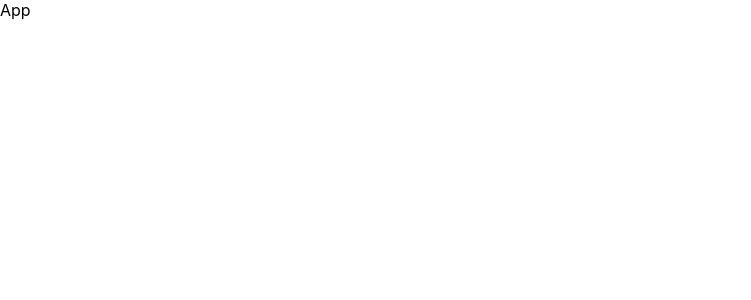
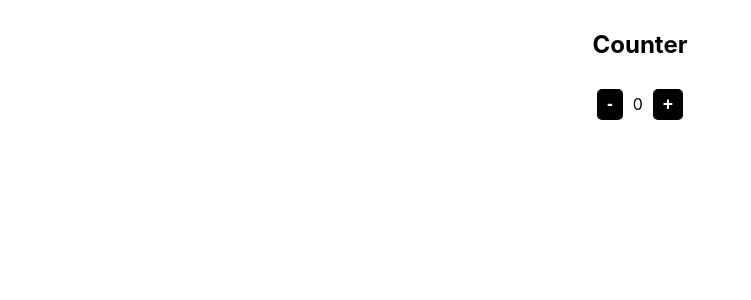
Before and after one commit to MirkoDC-Aesys/ReactReduxToolkit, a React (Create React App) app: page / in a window 1280 px wide. Shown: the top 300 px of the page, without its empty margins (0-751 px from the left). Built offline with nearby package versions, Linux system fonts and the light colour scheme.

Commit message:
add Button component. Add Counter component

```diff
--- a/src/App.js
+++ b/src/App.js
@@ -1,7 +1,9 @@
+import Counter from './components/Counter'
+
 function App() {
   return (
     <div>
-      App
+      <Counter />
     </div>
   );
 }
--- /dev/null
+++ b/src/components/Button.jsx
@@ -0,0 +1,6 @@
+import React from 'react'
+import styles from './Button.module.css'
+
+export default function Button({ onClick, children }) {
+    return <button className={styles.btn} onClick={onClick}>{children}</button>
+}
--- /dev/null
+++ b/src/components/Button.module.css
@@ -0,0 +1,12 @@
+.btn {
+    background-color: #000;
+    color: #fff;
+    border-radius: 5px;
+    font-weight: bold;
+    padding: 5px 10px;
+    outline: none;
+    border: 0;
+    margin: 10px;
+    font-size: 1.1rem;
+    cursor: pointer;
+}
--- /dev/null
+++ b/src/components/Counter.jsx
@@ -0,0 +1,15 @@
+import React from 'react'
+import Button from './Button'
+
+export default function Counter() {
+    return (
+        <section>
+            <h2>Counter</h2>
+            <div>
+                <Button>-</Button>
+                <span>0</span>
+                <Button>+</Button>
+            </div>
+        </section>
+    )
+}
--- a/src/index.css
+++ b/src/index.css
@@ -11,3 +11,10 @@ code {
   font-family: source-code-pro, Menlo, Monaco, Consolas, 'Courier New',
     monospace;
 }
+
+section {
+  max-width: 800px;
+  margin: 0 auto;
+  padding: 10px;
+  text-align: center;
+}
```
